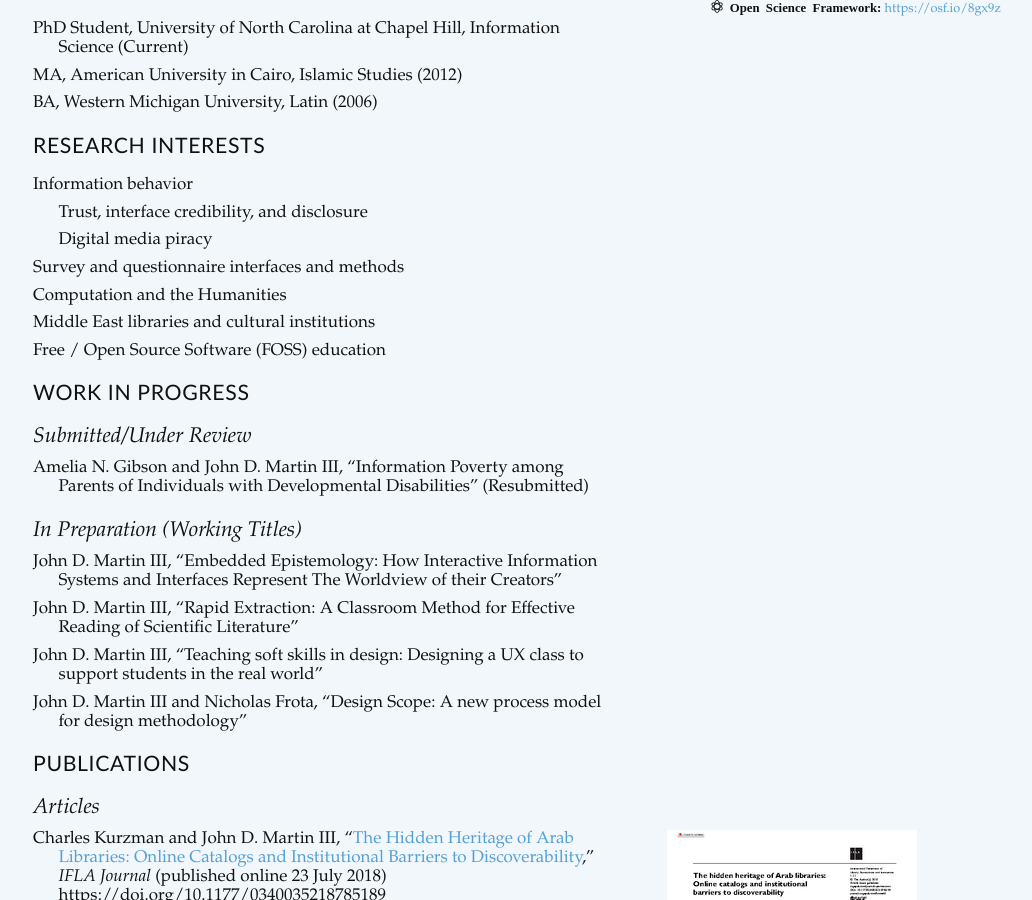
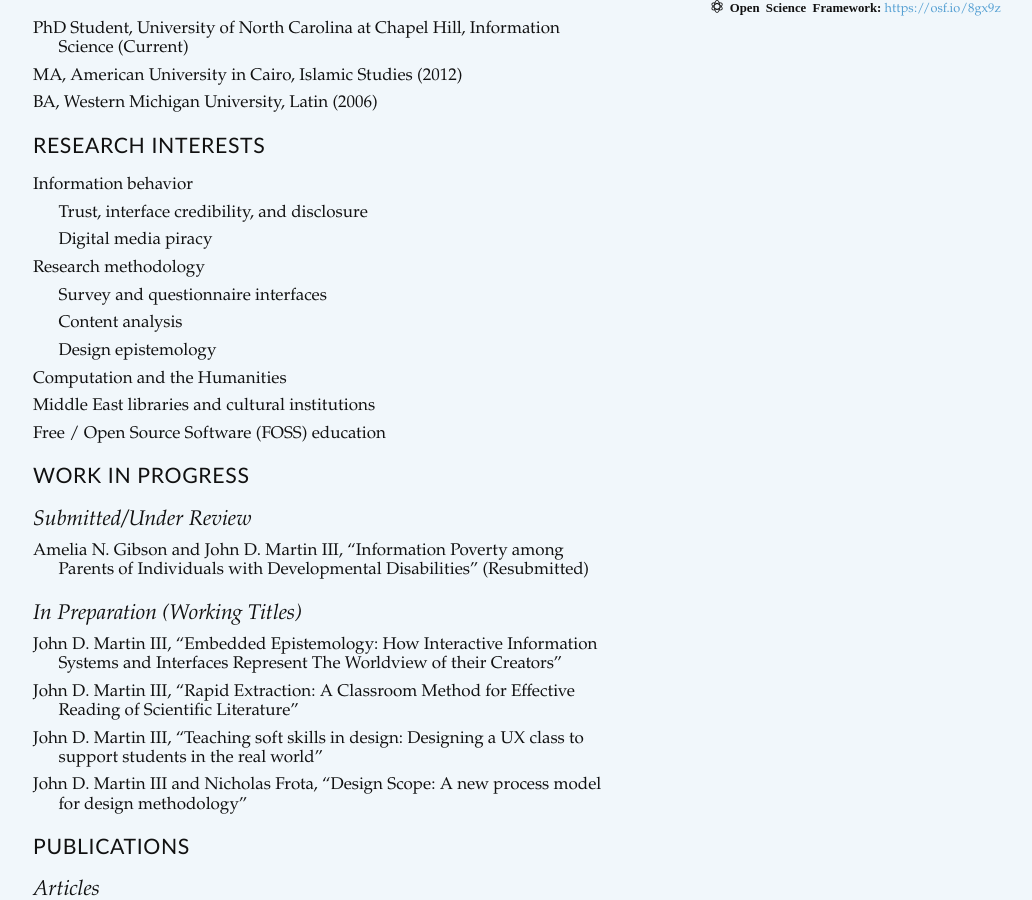
Before and after one commit to jdmar3/jdmar3.github.io, a Jekyll site: the page built from cv/index.md, in a window 1280 px wide and 900 px high, scrolled down 538 px. Shown: the whole window, without its empty margins (47-1079 px from the left). Built offline with Jekyll 4.4.1, drawn with Linux system fonts in a browser that asks for light colours; some web fonts are replaced; Markdown is read by kramdown in place of the engine named in the settings.

Commit message:
update CV

```diff
--- a/cv/index.md
+++ b/cv/index.md
@@ -36,7 +36,10 @@ PhD student in the School of Information and Library Science at the University o
 - Information behavior
 	- Trust, interface credibility, and disclosure
 	- Digital media piracy
-- Survey and questionnaire interfaces and methods
+- Research methodology
+  - Survey and questionnaire interfaces
+  - Content analysis
+  - Design epistemology
 - Computation and the Humanities
 - Middle East libraries and cultural institutions
 - Free / Open Source Software (FOSS) education
```
